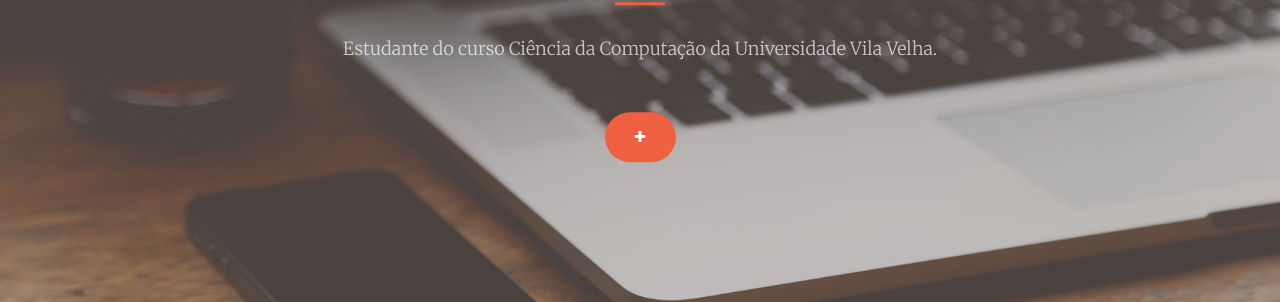
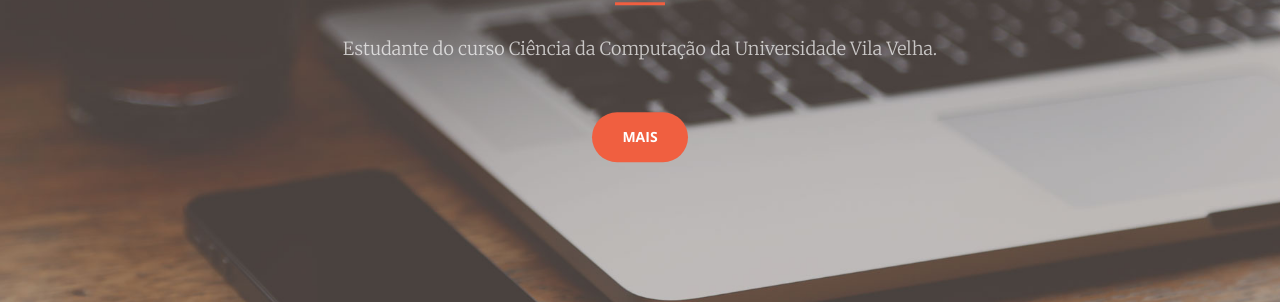
Before and after one commit to Jampierre/jampierre.github.io, a Jekyll site: the page built from index.html, in a window 1280 px wide and 900 px high. Shown: the part 419-721 px from the top of the window. Built offline with Jekyll 4.4.1, drawn with Linux system fonts in a browser that asks for light colours.

Commit message:
Update header.html

```diff
--- a/_includes/header.html
+++ b/_includes/header.html
@@ -4,9 +4,7 @@
             <h1>Jampierre Vieira Rocha</h1>
             <hr>
             <p>Estudante do curso Ciência da Computação da Universidade Vila Velha.</p>
-            <a href="#about" class="btn btn-primary btn-xl page-scroll">
-                <i class="fa fa-plus"></i>
-            </a>
+            <a href="#about" class="btn btn-primary btn-xl page-scroll">Mais</a>
         </div>
     </div>
 </header>
```
